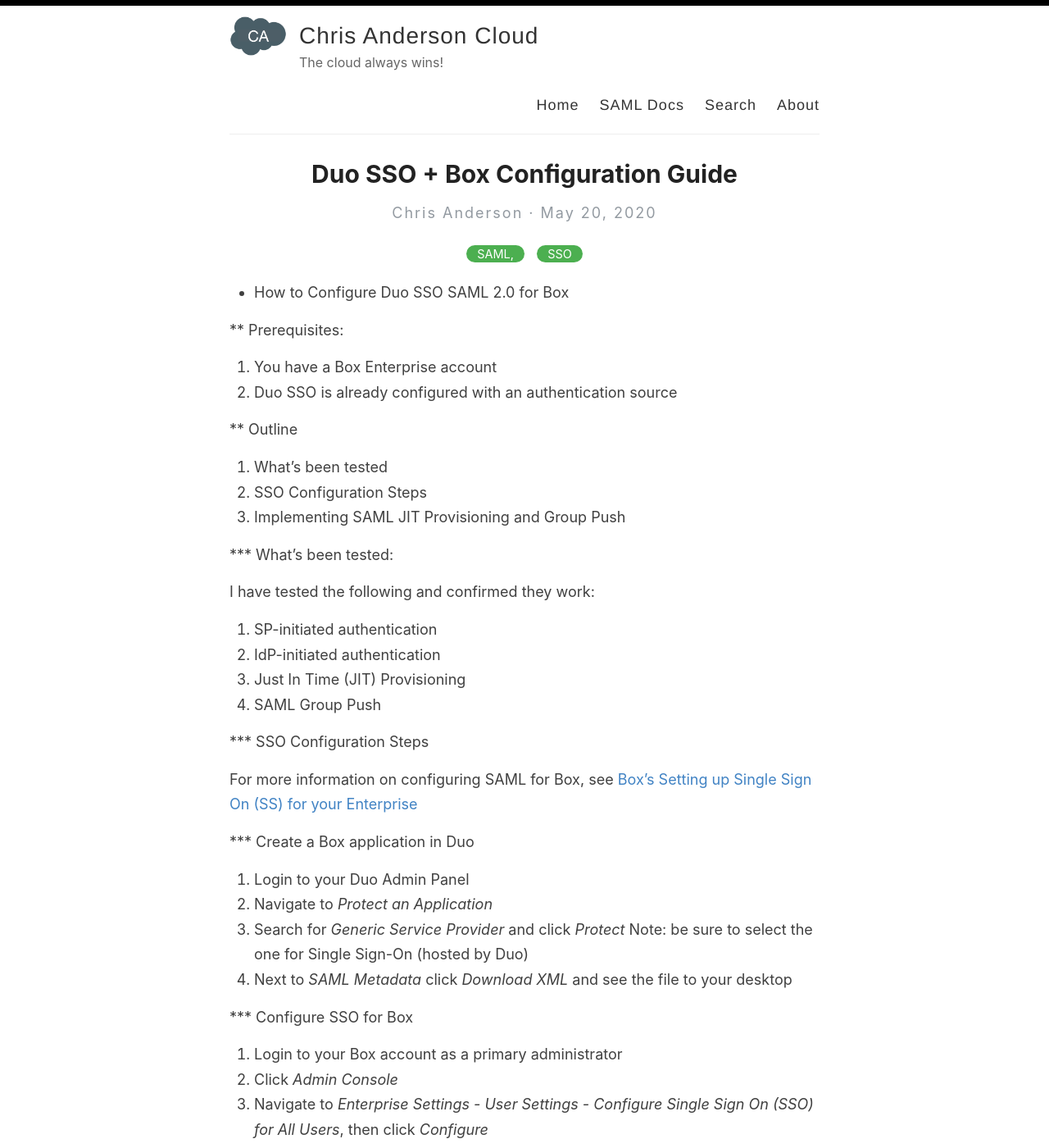
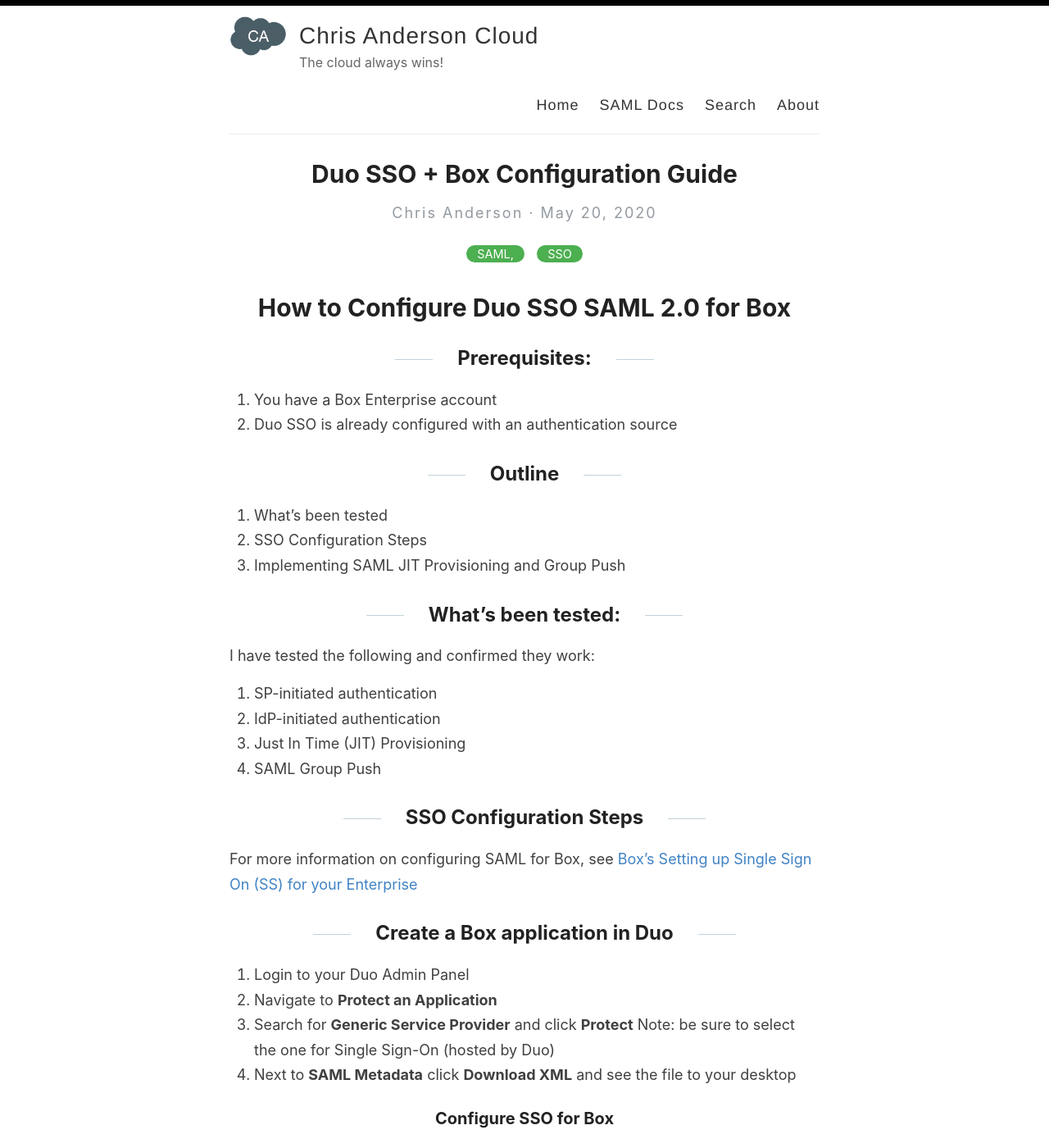
Before and after one commit to christophe81/christophe81.github.io, a Jekyll site: the page built from _posts/2020-5-20-Duo SSO-Box.md, in a window 1280 px wide and 1400 px high. Shown: the whole window at 82% size. Built offline with Jekyll 4.4.1, drawn with Linux system fonts in a browser that asks for light colours; comment, search, counter and statistics services are not loaded; some of the changed text lies outside the part shown.

Commit message:
Update 2020-5-20-Duo SSO-Box.md

```diff
--- a/_posts/2020-5-20-Duo SSO-Box.md
+++ b/_posts/2020-5-20-Duo SSO-Box.md
@@ -4,18 +4,18 @@
 categories: SAML, SSO
 ---
 
-* How to Configure Duo SSO SAML 2.0 for Box
+# How to Configure Duo SSO SAML 2.0 for Box
 
-** Prerequisites:
+## Prerequisites:
 1. You have a Box Enterprise account
 1. Duo SSO is already configured with an authentication source
 
-** Outline
+## Outline
 1. What's been tested
 1. SSO Configuration Steps
 1. Implementing SAML JIT Provisioning and Group Push
 
-*** What's been tested:
+## What's been tested:
 
 I have tested the following and confirmed they work:
 1. SP-initiated authentication
@@ -23,54 +23,54 @@
 1. Just In Time (JIT) Provisioning
 1. SAML Group Push
 
-*** SSO Configuration Steps
+## SSO Configuration Steps
 
 For more information on configuring SAML for Box, see [Box's Setting up Single Sign On (SS) for your Enterprise](https://support.box.com/hc/en-us/articles/360043696514-Setting-Up-Single-Sign-On-SSO-for-your-Enterprise)
 
-*** Create a Box application in Duo
+## Create a Box application in Duo
 1. Login to your Duo Admin Panel
-2. Navigate to *Protect an Application*
-3. Search for *Generic Service Provider* and click *Protect* Note: be sure to select the one for Single Sign-On (hosted by Duo)
-4. Next to *SAML Metadata* click *Download XML* and see the file to your desktop
+2. Navigate to **Protect an Application**
+3. Search for **Generic Service Provider** and click **Protect** Note: be sure to select the one for Single Sign-On (hosted by Duo)
+4. Next to **SAML Metadata** click **Download XML** and see the file to your desktop
 
-*** Configure SSO for Box
+### Configure SSO for Box
 1. Login to your Box account as a primary administrator
-2. Click *Admin Console*
-3. Navigate to *Enterprise Settings - User Settings - Configure Single Sign On (SSO) for All Users*, then click *Configure*
-4. Since Duo is not part of the *Identity Providers* dropdown, I selected ADFS instead. Note, you can choose to follow the *I don't see my provider...* but that does mean some configuration options below will be different, specifically for JIT Provisioning and SAML Group Push.
-5. Click *Choose File* and select your Duo Generic Service Provider XML file and click *Submit*
+2. Click **Admin Console**
+3. Navigate to **Enterprise Settings - User Settings - Configure Single Sign On (SSO) for All Users**, then click **Configure**
+4. Since Duo is not part of the **Identity Providers** dropdown, I selected ADFS instead. Note, you can choose to follow the **I don't see my provider...** but that does mean some configuration options below will be different, specifically for JIT Provisioning and SAML Group Push.
+5. Click **Choose File** and select your Duo Generic Service Provider XML file and click **Submit**
 6. Box will process your metadata file which can take up to 24 hours. Luckily they will email you once everything is ready so you don't have to continue checking in.
-7. Once you have been notified by Box that everything is ready, you will have the option to enable SSO. I recommend starting with enabling *SSO Test Mode*. This will allow you to test your configuration without requiring SSO authentication.
+7. Once you have been notified by Box that everything is ready, you will have the option to enable SSO. I recommend starting with enabling **SSO Test Mode**. This will allow you to test your configuration without requiring SSO authentication.
 
-*** Configure the Box application in Duo
+### Configure the Box application in Duo
 1. Navigate back to your new Generic Service Provider application within the Duo Admin panel.
-2. Next to *Service Provider Name* input *Box*
-3. Next to *Entity ID* input box.net
-4. Next to *Assertion Consumer Service* input *https://sso.services.box.net/sp/ACS.saml2*
-5. Scroll down to the  *SAML Response* section
-6. Next to *NameID attribute* input the attribute that maps to your email address. If possible, I always recommend choosing Duo's preconfigured attributes, in this case <Email Address> This will allow you to change Duo SSO Authentication Source in the future, if needed. For example, from AD to a SAML IdP.
-7. Next to *Signing options* leave both *Sign response* and *Sign assertion* checked.
-8. Scroll down to the *Policy* section and choose the policy you wish to implement for this application.
-9. Scroll down to the *Settings* section and next to *Name* add Box. You may also want to configure other options under this section, depending on how you have Duo MFA configured for your users.
-10. Scroll to the bottom and click *Save*
+2. Next to **Service Provider Name** input **Box**
+3. Next to **Entity ID** input box.net
+4. Next to **Assertion Consumer Service** input **https://sso.services.box.net/sp/ACS.saml2**
+5. Scroll down to the  **SAML Response** section
+6. Next to **NameID attribute** input the attribute that maps to your email address. If possible, I always recommend choosing Duo's preconfigured attributes, in this case <Email Address> This will allow you to change Duo SSO Authentication Source in the future, if needed. For example, from AD to a SAML IdP.
+7. Next to **Signing options** leave both **Sign response** and **Sign assertion** checked.
+8. Scroll down to the **Policy** section and choose the policy you wish to implement for this application.
+9. Scroll down to the **Settings** section and next to **Name** add Box. You may also want to configure other options under this section, depending on how you have Duo MFA configured for your users.
+10. Scroll to the bottom and click **Save**
 
 You are now ready to test SSO authentication into Box!
 
-*** Configure Just In Time (JIT) Provisioning
+### Configure Just In Time (JIT) Provisioning
 1. Navigate to your Box application within the Duo Admin Panel
-2. Scroll down to the *SAML Response* section
-3. Next to *Map Attributes* add the following. Note: again I recommend using Duo's preconfigured attributes, if possible:
+2. Scroll down to the **SAML Response** section
+3. Next to **Map Attributes** add the following. Note: again I recommend using Duo's preconfigured attributes, if possible:
 3a. IdP Attribute: <First Name> | SAML Response Attribute: http://schemas.xmlsoap.org/ws/2005/05/identity/claims/givenname
 3b. IdP Attribute: <Last Name> |  SAML Response Attribute: http://schemas.xmlsoap.org/ws/2005/05/identity/claims/surname
 3c. IdP Attribute: <Email Address> |  SAML Response Attribute:http://schemas.xmlsoap.org/ws/2005/05/identity/claims/emailaddress
 4. Contact your Box representative and let them know you would like for them to enable SSO Auto Provisioning. In your correspondence you will need to let them know the attributes created above.
 
-*** Configure SAML Group Push
-1. Contact your Box representative and let them know you would like for them to enable SAML Group Push. Once enabled login into your Box account and navigate to *Enterprise Settings - User Settings - User Groups Settings*.
-2. Check the box next to the options you wish to enable. Note, I enabled all three options: *Add new groups upon SSO user login*, *Add users to groups upon SSO user login* and *Remove user from groups upon SSO user login*.
+### Configure SAML Group Push
+1. Contact your Box representative and let them know you would like for them to enable SAML Group Push. Once enabled login into your Box account and navigate to **Enterprise Settings - User Settings - User Groups Settings**.
+2. Check the box next to the options you wish to enable. Note, I enabled all three options: **Add new groups upon SSO user login**, **Add users to groups upon SSO user login** and **Remove user from groups upon SSO user login**.
 3. Navigate to your Box application within the Duo Admin Panel
-4. Scroll down to the *SAML Response* section
-5. Next to *Role Attributes* add the following:
+4. Scroll down to the **SAML Response** section
+5. Next to **Role Attributes** add the following:
 6a. Attribute Name: http://schemas.xmlsoap.org/claims/Group
 6b. Service Provider's Role: <the name of the group you want created in Box>
 6c. Duo Groups: <the Duo group you want to have populated in the Box group>
```
